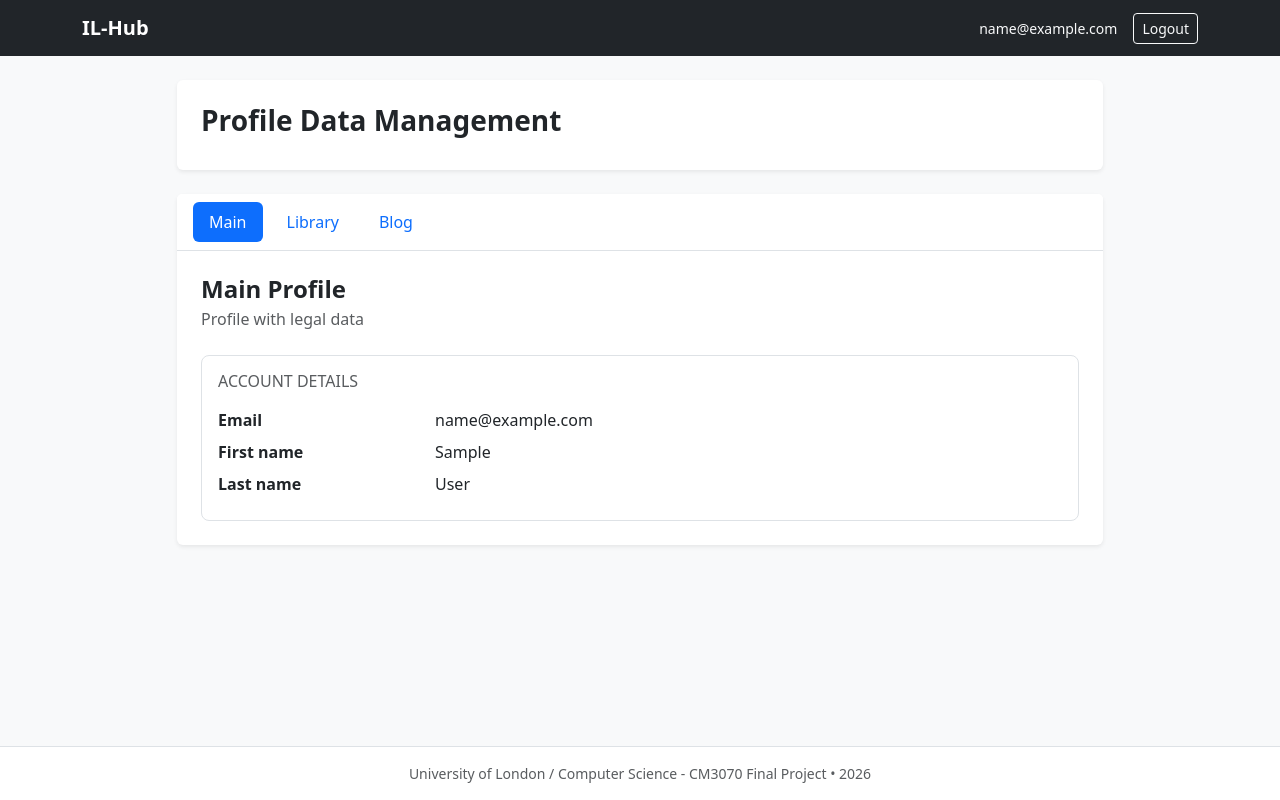
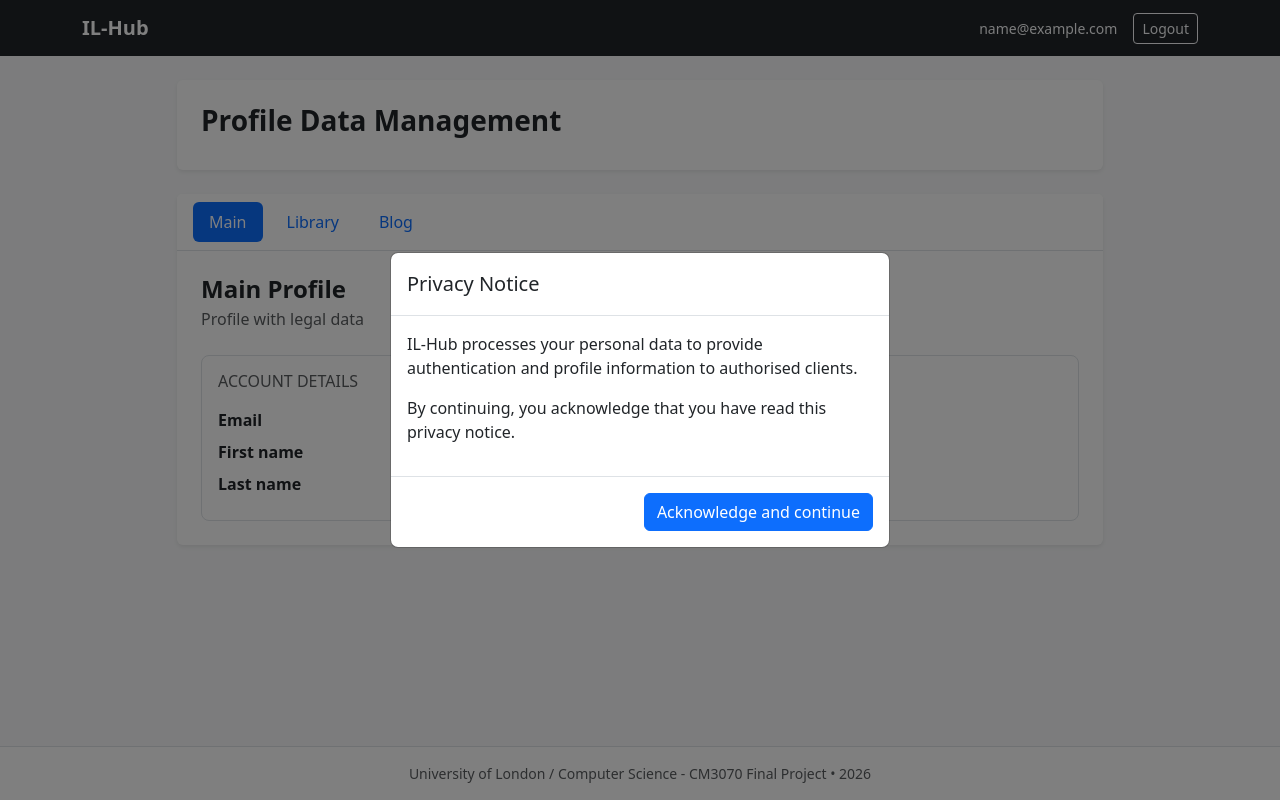
Before and after one commit to manuelceb/il-hub, a Django app: page /hub/ in a window 1280 px wide. Run offline with Django 5.2, Linux system fonts and the light colour scheme; the visitor is signed in with stand-in values (Sample User, id 1).

Commit message:
privacy notification

```diff
--- a/hub/admin.py
+++ b/hub/admin.py
@@ -94,8 +94,6 @@ class CustomUserAdmin(UserAdmin):
                 "fields": (
                     "first_name",
                     "last_name",
-                    "bio",
-
                 )
             },
         ),
--- a/hub/models.py
+++ b/hub/models.py
@@ -58,7 +58,8 @@ class User(AbstractUser):
     user_uid = models.UUIDField(default=uuid.uuid4,unique=True, editable=False)
     first_name = models.CharField(max_length=150)
     last_name = models.CharField(max_length=150)
-    bio = models.TextField(blank=True, default="")
+    privacy_notice_accepted = models.BooleanField(default=False)
+    privacy_notice_accepted_at = models.DateTimeField(null=True, blank=True)
 
 
     USERNAME_FIELD = "email"
--- a/hub/templates/hub/home.html
+++ b/hub/templates/hub/home.html
@@ -11,6 +11,65 @@
 {% endblock %}
 
 {% block content %}
+
+{% if not request.user.privacy_notice_accepted %}
+
+<div class="modal fade"
+     id="privacyNoticeModal"
+     tabindex="-1"
+     data-bs-backdrop="static"
+     data-bs-keyboard="false"
+     aria-labelledby="privacyNoticeModalLabel"
+     aria-hidden="true">
+
+    <div class="modal-dialog modal-dialog-centered">
+        <div class="modal-content">
+
+            <div class="modal-header">
+                <h5 class="modal-title" id="privacyNoticeModalLabel">
+                    Privacy Notice
+                </h5>
+            </div>
+
+            <div class="modal-body">
+                <p>
+                    IL-Hub processes your personal data to provide
+                    authentication and profile information
+                    to authorised clients.
+                </p>
+
+                <p>
+                    By continuing, you acknowledge that you have read
+                    this privacy notice.
+                </p>
+            </div>
+
+            <div class="modal-footer">
+                <form method="post"
+                      action="{% url 'hub:accept_privacy_notice' %}">
+                    {% csrf_token %}
+
+                    <button type="submit" class="btn btn-primary">
+                        Acknowledge and continue
+                    </button>
+                </form>
+            </div>
+
+        </div>
+    </div>
+</div>
+
+<script>
+    document.addEventListener("DOMContentLoaded", function () {
+        const privacyModal = new bootstrap.Modal(
+            document.getElementById("privacyNoticeModal")
+        );
+
+        privacyModal.show();
+    });
+</script>
+
+{% endif %}
 
 {% if user.is_authenticated %}
 
--- a/hub/urls.py
+++ b/hub/urls.py
@@ -7,6 +7,7 @@ app_name = "hub"
 
 urlpatterns = [
     path("", views.UserDataDashboardView.as_view(), name="home"),
+    path("privacy/agreement/", views.accept_privacy_notice, name ="accept_privacy_notice"),
     path("login/", views.HubLoginView.as_view(), name="login"),
     path("logout/", auth_views.LogoutView.as_view(next_page="hub:home"), name="logout"),
     path("api/v1/context-profile/", views.ContextProfileView.as_view(), name="context_profile"),
--- a/hub/views.py
+++ b/hub/views.py
@@ -163,3 +163,22 @@ class BlogProfileEditView(LoginRequiredMixin, UpdateView):
             "hub/partials/blog_profile.html",
             {"profile": self.object},
         )
+
+from django.views.decorators.http import require_POST
+from django.contrib.auth.decorators import login_required
+from django.shortcuts import redirect
+from django.utils import timezone
+
+@login_required
+@require_POST
+def accept_privacy_notice(request):
+    request.user.privacy_notice_accepted = True
+    request.user.privacy_notice_accepted_at = timezone.now()
+    request.user.save(
+        update_fields = [
+            "privacy_notice_accepted",
+            "privacy_notice_accepted_at",
+        ]
+    )
+
+    return redirect("hub:home")
```
Also changed, not shown: hub/management/commands/setup_project.py (added, +60 -0 lines), hub/migrations/0012_remove_user_bio_user_first_login.py (added), hub/migrations/0013_remove_user_first_login_user_gdpr_notice_accepted_and_more.py (added), hub/migrations/0014_rename_gdpr_notice_accepted_user_privacy_notice_accepted_and_more.py (added).
